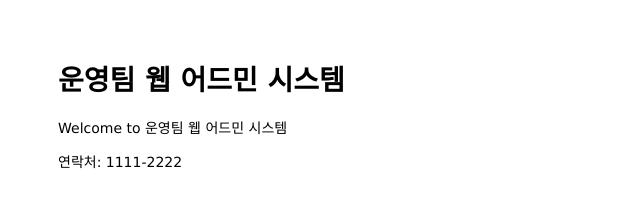
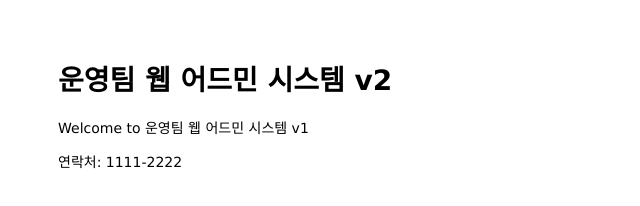
Before and after one commit to youthecar/mastering-git-github, a website: page public/index.html in a window 1280 px wide. Shown: the full height of the page, 0-640 px from the left. Drawn offline with Linux system fonts and the light colour scheme.

Commit message:
Change body

```diff
--- a/public/index.html
+++ b/public/index.html
@@ -1,13 +1,13 @@
 <html>
 
 <head>
-  <title>운영팀 웹 어드민 시스템 v2</title>
+  <title>운영팀 웹 어드민 시스템 v1</title>
   <link rel="stylesheet" href="/stylesheets/style.css">
 </head>
 
 <body>
-  <h1>운영팀 웹 어드민 시스템</h1>
-  <p>Welcome to 운영팀 웹 어드민 시스템</p>
+  <h1>운영팀 웹 어드민 시스템 v2</h1>
+  <p>Welcome to 운영팀 웹 어드민 시스템 v1</p>
 </body>
 
 <footer>
```
